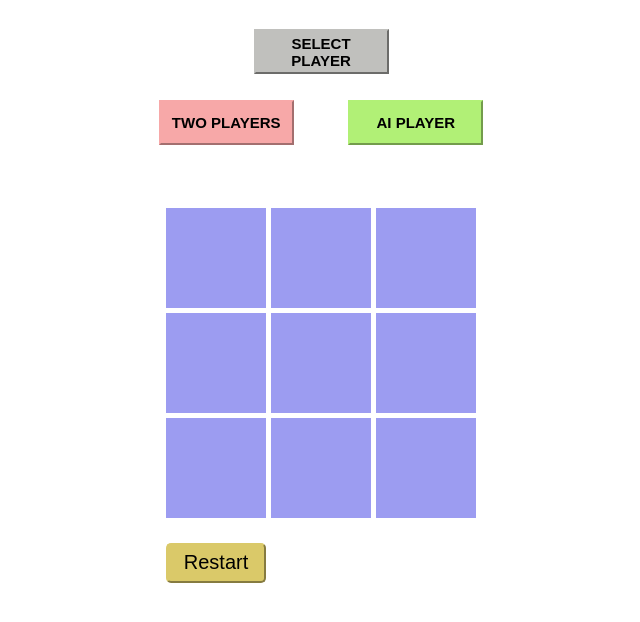
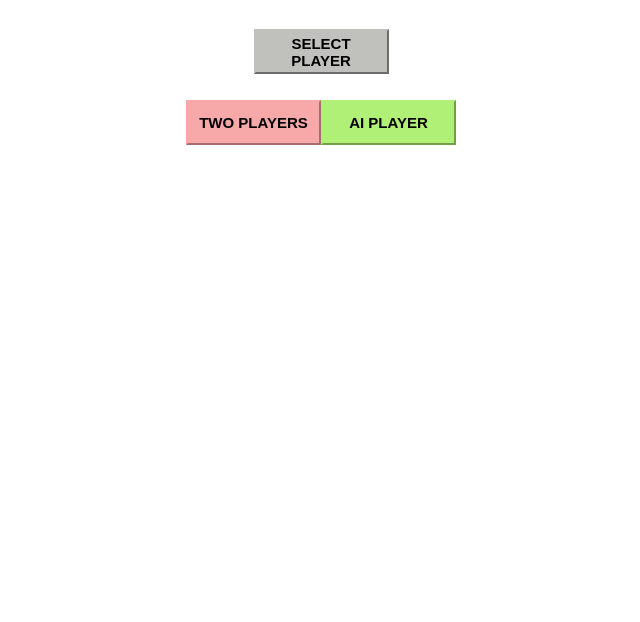
Before and after one commit to MichelleAppiah17/Tic_Tac_Toe, a plain HTML site: page index.html in a window 1280 px wide. Both pictures are taken after a click on the button "SELECT PLAYER". Shown: the part 90-712 px from the top of the page, without its empty margins (319-959 px from the left). Drawn offline with Linux system fonts and the light colour scheme.

Commit message:
player button visibility

```diff
--- a/index.html
+++ b/index.html
@@ -12,9 +12,11 @@
         <h1 class="heading">TIC TAC TOE</h1>
         <button class="selectPlayer_btn">SELECT PLAYER</button>
     </div>
-    <div class="player_option">
-        <button class="twoPlayer_btn">TWO PLAYERS</button>
-        <button class="AIplayer_btn">AI PLAYER</button>
+    <div class="player_options">
+        <div class="player_buttons">
+            <button class="twoPlayer_btn">TWO PLAYERS</button>
+            <button class="AIplayer_btn">AI PLAYER</button>
+        </div>
     </div>
     <div class="game_board">
         <div class="square"></div>
@@ -28,5 +30,6 @@
         <div class="square"></div>
         <button class="restart_btn">Restart</button>
     </div>
+    <script src="main.js" ></script>
 </body>
 </html>
--- a/main.js
+++ b/main.js
@@ -0,0 +1,21 @@
+const selectPlayerBtn = document.querySelector(".selectPlayer_btn");
+const playerOption = document.querySelector(".player_options");
+const twoPlayerBtn = document.querySelector(".twoPlayer_btn");
+const AIplayerBtn = document.querySelector(".AIplayer_btn");
+const gameBoard = document.querySelector(".game_board");
+const restartBtn = document.querySelector(".restart_btn");
+
+function hideElements() {
+    gameBoard.style.display = "none";
+    playerOption.style.display = "none";
+    restartBtn.style.display = "none";
+}
+hideElements();
+
+selectPlayerBtn.addEventListener("click", function() {
+  if ( playerOption.style.display === "none") {
+    playerOption.style.display = "block";
+  } else {
+    playerOption.style.display = "none";
+  };
+})
--- a/styles.css
+++ b/styles.css
@@ -17,13 +17,14 @@ body{
     font-size: 15px;
     font-weight: bold;
  }
-.player_option{
+.player_buttons{
    display: flex;
-   justify-content: space-around;
+   flex-direction: row;
+   justify-content: center;
+   align-items: center;
    margin-top: 2%;
 }
 .twoPlayer_btn{
-   margin-left: 35%;
    width: 9em;
    height: 3em;
    background-color: rgb(247, 168, 168);
@@ -32,8 +33,8 @@ body{
    font-weight: bold;
 }
 .AIplayer_btn{
-    margin-right: 35%;
-    width: 9em;
+
+   width: 9em;
    height: 3em;
    background-color: rgb(177, 240, 118);
    border-color:  rgb(177, 240, 118);
```
